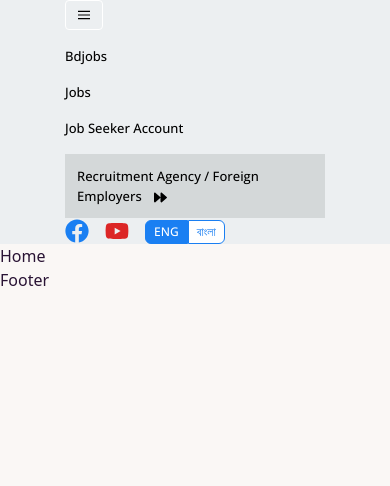
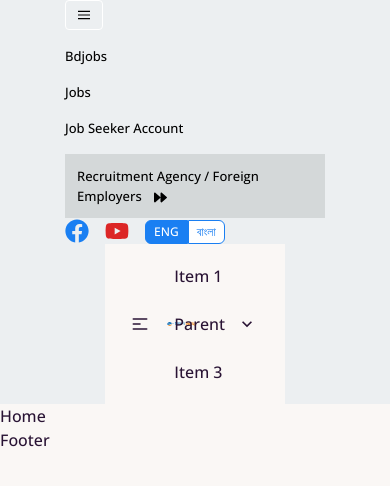
Before and after one commit to RaisulislamRimon/bdjobs-interview-project, a React (Vite) app: page / in a window 390 px wide. Shown: the top 486 px of the page. Built offline with nearby package versions, Linux system fonts and the light colour scheme.

Commit message:
update nav

```diff
--- a/src/Pages/Shared/Navbar/Navbar.css
+++ b/src/Pages/Shared/Navbar/Navbar.css
@@ -1,5 +1,6 @@
 @import url("https://fonts.googleapis.com/css2?family=Open+Sans:wght@500&display=swap");
 
-nav {
+nav,
+div {
   font-family: "Open Sans", sans-serif;
 }
--- a/src/Pages/Shared/Navbar/Navbar.jsx
+++ b/src/Pages/Shared/Navbar/Navbar.jsx
@@ -1,12 +1,7 @@
 import React from "react";
 import "./Navbar.css";
-import {
-  FaBeer,
-  FaFacebook,
-  FaFastForward,
-  FaForward,
-  FaYoutube,
-} from "react-icons/fa";
+import { FaFacebook, FaForward, FaYoutube } from "react-icons/fa";
+import logo from "/logo_bdesh.svg";
 
 const Navbar = () => {
   return (
@@ -75,6 +70,168 @@ const Navbar = () => {
           </div>
         </div>
       </nav>
+      <div className="container-lg mx-auto px-[105px] bg-[#ECEFF1]">
+        <div className="navbar bg-base-100">
+          <div className="navbar-start">
+            <div className="dropdown">
+              <label tabIndex={0} className="btn btn-ghost lg:hidden">
+                <svg
+                  xmlns="http://www.w3.org/2000/svg"
+                  className="h-5 w-5"
+                  fill="none"
+                  viewBox="0 0 24 24"
+                  stroke="currentColor"
+                >
+                  <path
+                    strokeLinecap="round"
+                    strokeLinejoin="round"
+                    strokeWidth="2"
+                    d="M4 6h16M4 12h8m-8 6h16"
+                  />
+                </svg>
+              </label>
+              <ul
+                tabIndex={0}
+                className="menu menu-compact dropdown-content mt-3 p-2 shadow bg-base-100 rounded-box w-52"
+              >
+                <li>
+                  <a>Item 1</a>
+                </li>
+                <li tabIndex={0}>
+                  <a className="justify-between">
+                    Parent
+                    <svg
+                      className="fill-current"
+                      xmlns="http://www.w3.org/2000/svg"
+                      width="24"
+                      height="24"
+                      viewBox="0 0 24 24"
+                    >
+                      <path d="M8.59,16.58L13.17,12L8.59,7.41L10,6L16,12L10,18L8.59,16.58Z" />
+                    </svg>
+                  </a>
+                  <ul className="p-2">
+                    <li>
+                      <a>Submenu 1</a>
+                    </li>
+                    <li>
+                      <a>Submenu 2</a>
+                    </li>
+                  </ul>
+                </li>
+                <li>
+                  <a>Item 3</a>
+                </li>
+              </ul>
+            </div>
+            <a className="hover:cursor-pointer normal-case text-xl">
+              <img src={logo} alt="logo" className="w-[170px]" />
+            </a>
+          </div>
+
+          <div className="navbar-center mr-40 hidden lg:flex">
+            <img
+              src="https://bdesh.bdjobs.com/images/Joint_venture.png"
+              alt="navbar-image"
+            />
+          </div>
+          <div className="navbar-end">
+            <ul className="menu menu-horizontal px-1">
+              <li>
+                <a>Item 1</a>
+              </li>
+              <li tabIndex={0}>
+                <a>
+                  Parent
+                  <svg
+                    className="fill-current"
+                    xmlns="http://www.w3.org/2000/svg"
+                    width="20"
+                    height="20"
+                    viewBox="0 0 24 24"
+                  >
+                    <path d="M7.41,8.58L12,13.17L16.59,8.58L18,10L12,16L6,10L7.41,8.58Z" />
+                  </svg>
+                </a>
+                <ul className="p-2">
+                  <li>
+                    <a>Submenu 1</a>
+                  </li>
+                  <li>
+                    <a>Submenu 2</a>
+                  </li>
+                </ul>
+              </li>
+              <li>
+                <a>Item 3</a>
+              </li>
+            </ul>
+          </div>
+        </div>
+      </div>
+      {/* <div class="flex items-center justify-between flex-wrap px-[65px] container mx-auto text-black ">
+        <img src={logo} alt="logo" className="w-[170px]" />
+
+        <div class="block lg:hidden">
+          <button class="flex items-center px-3 py-2 border rounded  border-white hover:border-gray-500">
+            <svg
+              class="fill-current h-3 w-3"
+              viewBox="0 0 20 20"
+              xmlns="http://www.w3.org/2000/svg"
+            >
+              <title>Menu</title>
+              <path d="M0 3h20v2H0V3zm0 6h20v2H0V9zm0 6h20v2H0v-2z" />
+            </svg>
+          </button>
+        </div>
+        <div class="w-full block flex-grow lg:flex lg:items-center lg:w-auto ">
+          <div class="text-sm lg:flex-grow">
+            <a
+              href="#responsive-header"
+              class="block mt-4 lg:inline-block lg:mt-0  hover:text-[#1A7FF2] mr-4 text-[13px]	font-medium  transition-colors duration-500 transition-delay-500"
+            >
+              Bdjobs
+            </a>
+            <a
+              href="#responsive-header"
+              class="block mt-4 lg:inline-block lg:mt-0 hover:text-[#1A7FF2] mr-4 text-[13px]	font-medium  transition-colors duration-500 transition-delay-500"
+            >
+              Jobs
+            </a>
+            <a
+              href="#responsive-header"
+              class="block mt-4 lg:inline-block lg:mt-0  hover:text-[#1A7FF2] mr-4 text-[13px]	font-medium  transition-colors duration-500 transition-delay-500"
+            >
+              Job Seeker Account
+            </a>
+            <a
+              href="#responsive-header"
+              class="block mt-4 lg:inline-block lg:mt-0 bg-[#D4D8D9] p-3 hover:text-[#1A7FF2] text-[13px]	font-medium transition-colors duration-500 transition-delay-500"
+            >
+              <span>Recruitment Agency / Foreign Employers</span>
+              <span>
+                <FaForward className="inline ml-3" />
+              </span>
+            </a>
+          </div>
+          <div class="flex items-center">
+            <FaFacebook className="text-2xl text-[#1A7FF2]" />
+            <div class="ml-4">
+              <a class=" hover:text-white" href="#">
+                <FaYoutube className="text-2xl text-red-600" />
+              </a>
+            </div>
+            <div class="ml-4">
+              <button className="btn btn-xs text-white font-normal rounded-md rounded-e-none bg-[#1A7FF2] border-[#1A7FF2] hover:bg-[#1A7FF2] hover:border-[#1A7FF2]">
+                ENG
+              </button>
+              <button className="btn btn-xs font-normal hover:bg-white rounded-md rounded-s-none bg-white text-[#1A7FF2] border-[#1A7FF2] hover:border-[#1A7FF2]">
+                বাংলা
+              </button>
+            </div>
+          </div>
+        </div>
+      </div> */}
     </div>
   );
 };
```
Also changed, not shown: public/logo_bdesh.svg (added).
